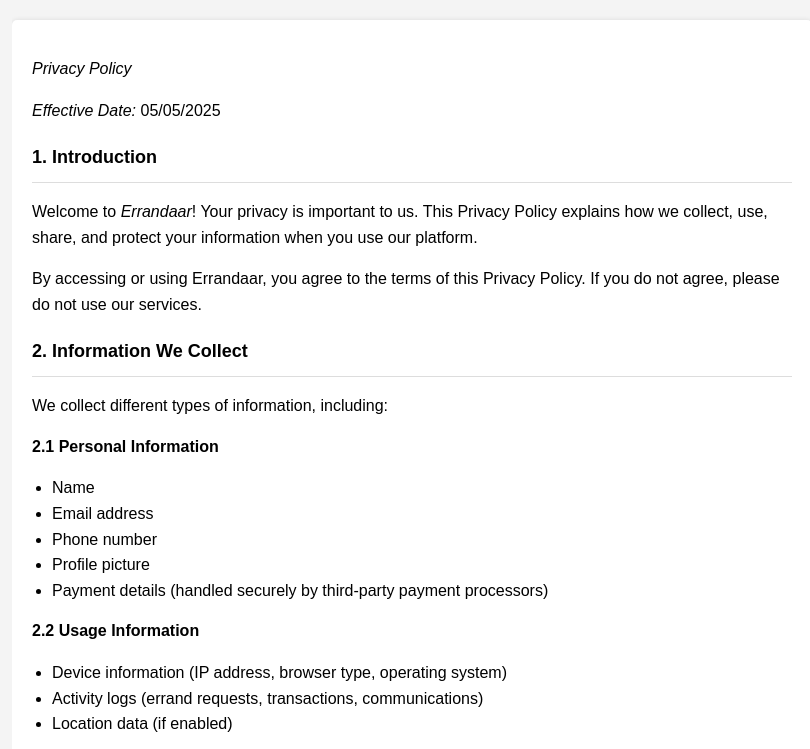
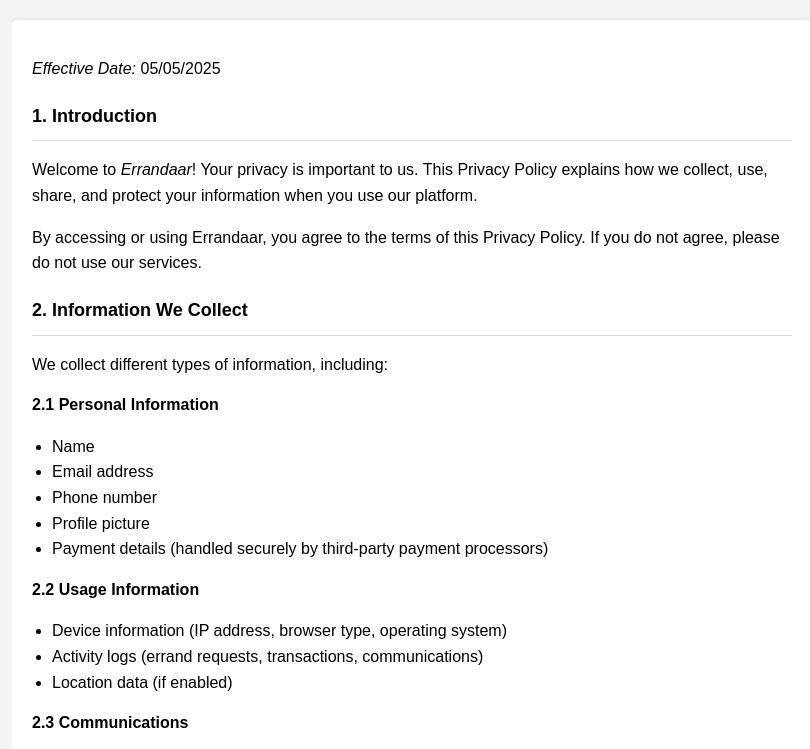
Before and after one commit to Bakkaz-Tech/privacy-and-policy, a plain HTML site: page errandaar_policy.html in a window 1280 px wide. Shown: the top 749 px of the page, without its empty margins (228-1038 px from the left). Drawn offline with Linux system fonts and the light colour scheme.

Commit message:
Update errandaar_policy.html

```diff
--- a/errandaar_policy.html
+++ b/errandaar_policy.html
@@ -75,7 +75,7 @@
 
   <div class="container">
     <div class="content">
-      <p><em>Privacy Policy</em></p>
+<!--       <p><em>Privacy Policy</em></p> -->
       <p><em>Effective Date:</em> 05/05/2025</p>
 
       <h2>1. Introduction</h2>
```
